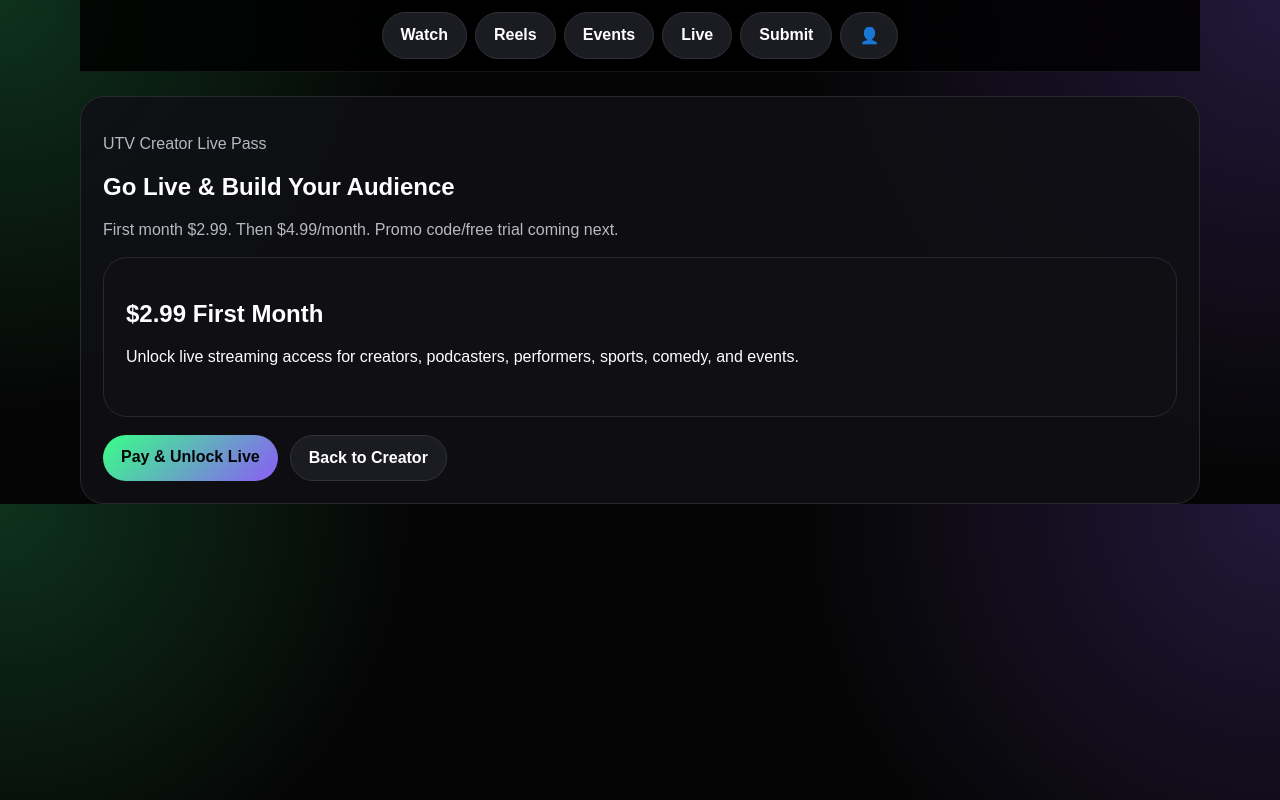
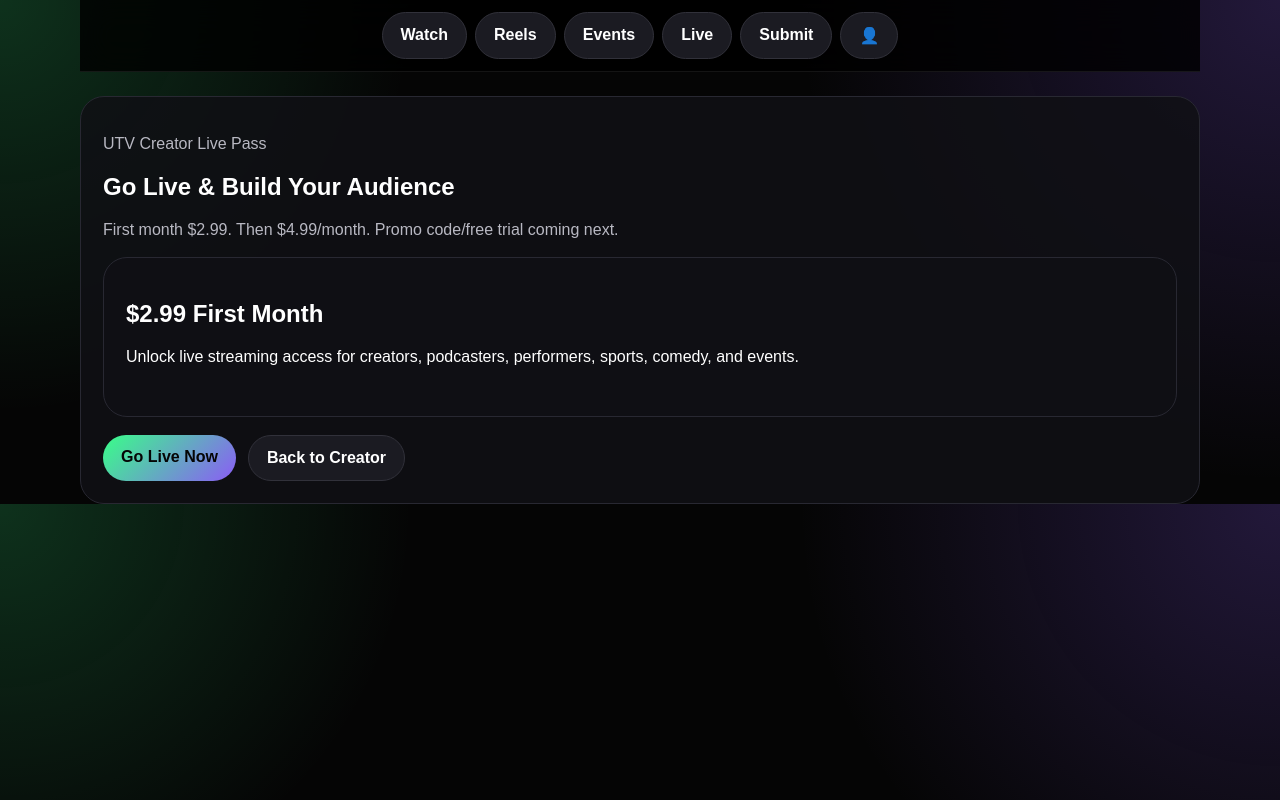
Before and after one commit to luchibagz-prog/utv-network-app, a Next.js app: page /live-pass in a window 1280 px wide. Built offline with nearby package versions, Linux system fonts and the light colour scheme.

Commit message:
Unlock live access for gold profile

```diff
--- a/app/live-pass/page.tsx
+++ b/app/live-pass/page.tsx
@@ -21,12 +21,12 @@ export default function LivePassPage() {
 
         <div style={{ display: "flex", gap: 12, flexWrap: "wrap", marginTop: 18 }}>
       <a
-  href="https://buy.stripe.com/28E9AU7t4cBV94l083bo400"
+href="/go-live"
   target="_blank"
   rel="noopener noreferrer"
   className="btn"
 >
-  Pay & Unlock Live
+ Go Live Now
 </a>
 
           <Link href="/creator" className="btn secondary">
```
Also changed, not shown: app/components/LikeButton.tsx (+3 -6 lines), app/go-live/page.tsx (+5 -5 lines).
